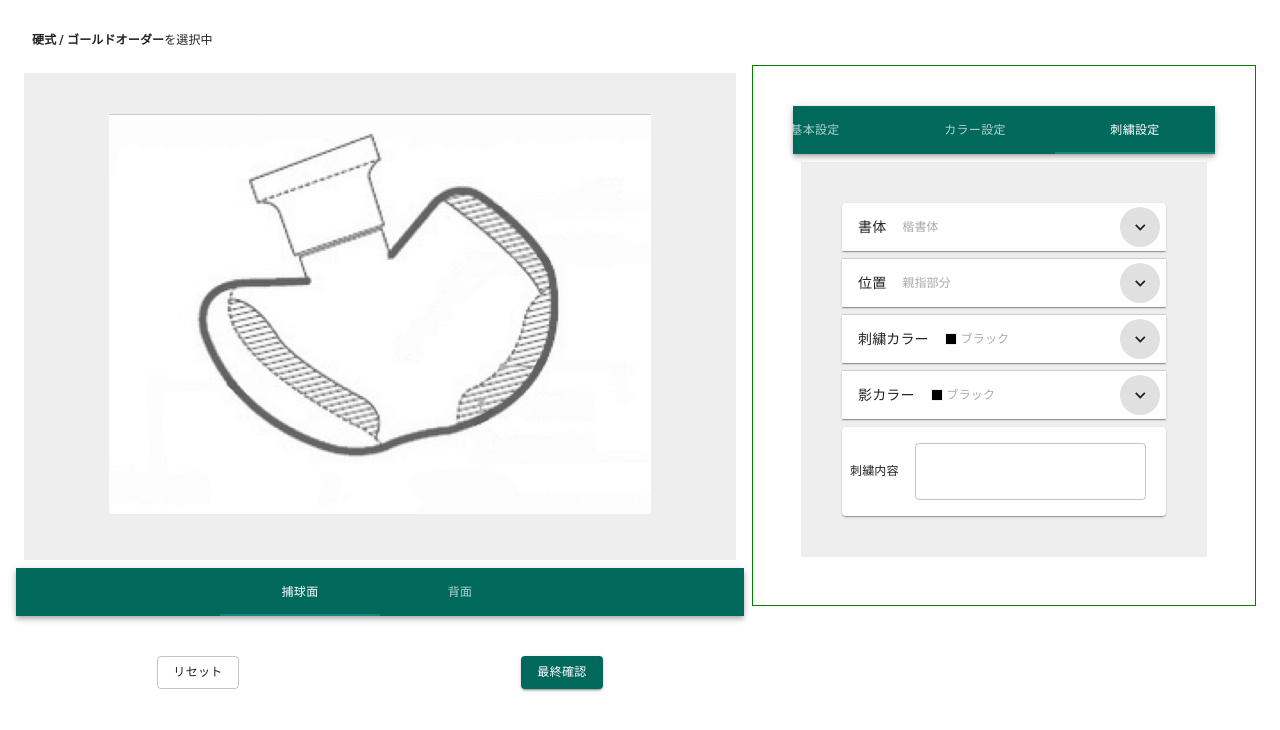
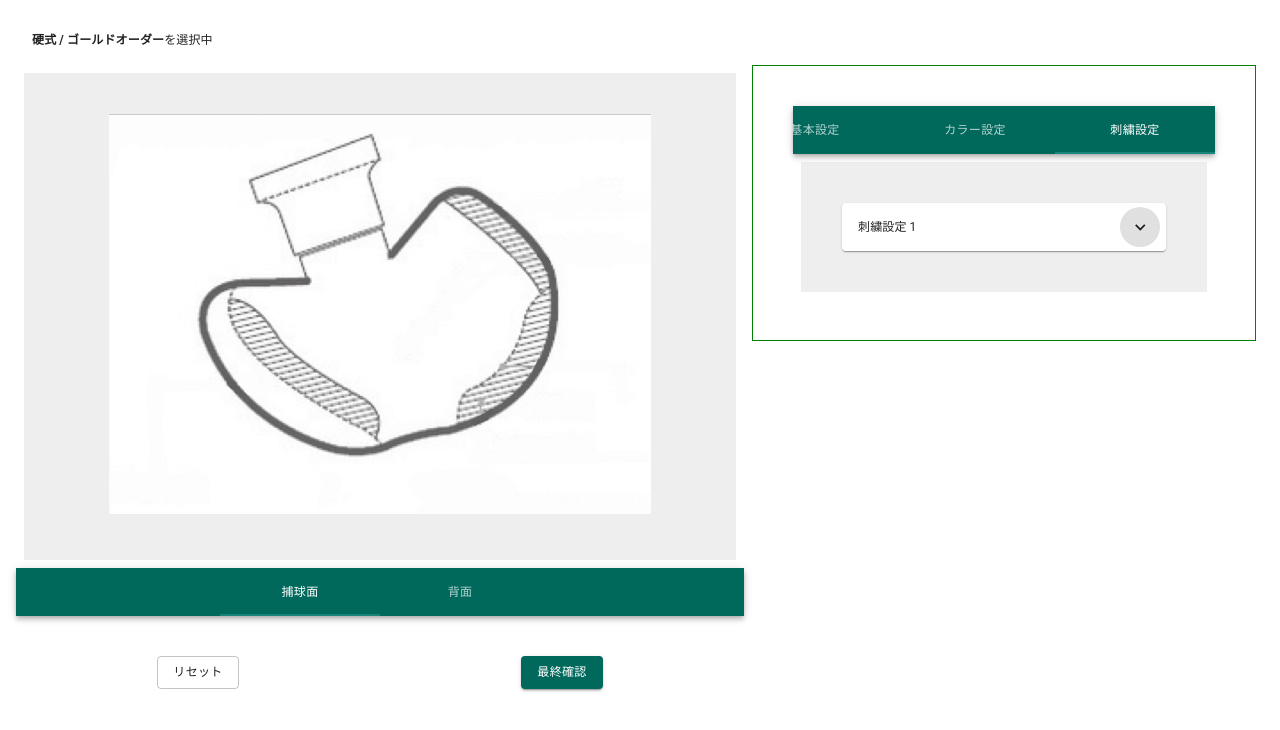
Before and after one commit to tomoki33kurita/bb-order-system, a Next.js app: page / in a window 1280 px wide. Both pictures are taken after a click on the tab "刺繍設定". Shown: the top 730 px of the page. Built offline with nearby package versions, Linux system fonts and the light colour scheme.

Commit message:
Implemented multi embroideries

```diff
--- a/src/components/molecules/AccordionRadio.tsx
+++ b/src/components/molecules/AccordionRadio.tsx
@@ -11,12 +11,13 @@ type Props = {
     value: string
     color?: string
   }[]
+  index: number
   selectedLabel?: string
   selectedColor?: string
-  handleChange?: (event: React.ChangeEvent<HTMLInputElement>) => void
+  handleChange?: (event: React.ChangeEvent<HTMLInputElement>, i: number) => void
 }
 
-const AccordionRadio: React.FC<Props> = ({ summary, selectedLabel, selectedColor, defaultValue, objects, handleChange }) => (
+const AccordionRadio: React.FC<Props> = ({ summary, selectedLabel, selectedColor, defaultValue, objects, index, handleChange }) => (
   <Accordion style={{ marginBottom: '8px' }}>
     <AccordionSummary
       expandIcon={
@@ -41,7 +42,7 @@ const AccordionRadio: React.FC<Props> = ({ summary, selectedLabel, selectedColor
     </AccordionSummary>
     <AccordionDetails>
       <FormControl>
-        <RadioGroup defaultValue={defaultValue} onChange={handleChange}>
+        <RadioGroup defaultValue={defaultValue} onChange={(event) => handleChange(event, index)}>
           {objects.map((obj) => (
             <FormControlLabel
               key={obj.value}
--- a/src/constants/ActionTypes.ts
+++ b/src/constants/ActionTypes.ts
@@ -32,3 +32,4 @@ export const SET_EMBROIDERY_POSITION = 'setEmbroideryPosition'
 export const SET_EMBROIDERY_COLOR = 'setEmbroideryColor'
 export const SET_EMBROIDERY_SHADOW_COLOR = 'setEmbroideryShadowColor'
 export const SET_EMBROIDERY_CONTENT = 'setEmbroideryContent'
+export const SET_EMBROIDERIES = 'setEmbroideries'
--- a/src/container/designations/EmbroiderySet.tsx
+++ b/src/container/designations/EmbroiderySet.tsx
@@ -1,16 +1,11 @@
 import React from 'react'
-import { Box, TextField, Card } from '@material-ui/core'
+import { Box, TextField, Card, Accordion, AccordionSummary, AccordionDetails, Fab } from '@material-ui/core'
+import ExpandMoreIcon from '@material-ui/icons/ExpandMore'
 import AccordionRadio from 'src/components/molecules/AccordionRadio'
 import { State, Action } from 'src/types'
 import TabPanel from 'src/components/molecules/TabPanel'
 import { embroideryTypeFaceObjs, embroideryPositionObjs, embroideryColorObjs, embroideryShadowColorObjs } from 'src/constants/radioObjs/embroidery'
-import {
-  SET_EMBROIDERY_TYPE_FACE,
-  SET_EMBROIDERY_POSITION,
-  SET_EMBROIDERY_COLOR,
-  SET_EMBROIDERY_SHADOW_COLOR,
-  SET_EMBROIDERY_CONTENT,
-} from 'src/constants/ActionTypes'
+import { SET_EMBROIDERIES } from 'src/constants/ActionTypes'
 
 type Props = {
   state: State
@@ -19,61 +14,114 @@ type Props = {
 }
 
 const EmbroiderySet: React.FC<Props> = ({ state, value, dispatch }) => {
-  const { embroideryTypeFace, embroideryPosition, embroideryColor, embroideryShadowColor } = state
+  const { embroideries } = state
+
+  const updateEmbroideries = (
+    event: React.ChangeEvent<HTMLInputElement>,
+    i: number,
+    type: 'embroideryTypeFace' | 'embroideryPosition' | 'embroideryColor' | 'embroideryShadowColor' | 'embroideryContent',
+    objs?: { label: string; value: string; color?: string }[]
+  ) => {
+    const newEmbroideries =
+      type === 'embroideryContent'
+        ? { ...embroideries[i], [type]: event.target.value }
+        : { ...embroideries[i], [type]: objs.filter((prev) => prev.value === event.target.value)[0] }
+
+    return embroideries.reduce((a, c) => {
+      if (c.id === i) a.push(newEmbroideries)
+      if (c.id !== i) a.push(c)
+      return a
+    }, [])
+  }
 
   const handle = {
-    embroideryTypeFace: (event: React.ChangeEvent<HTMLInputElement>) =>
-      dispatch({ type: SET_EMBROIDERY_TYPE_FACE, embroideryTypeFace: embroideryTypeFaceObjs.filter((prev) => prev.value === event.target.value)[0] }),
-    embroideryPosition: (event: React.ChangeEvent<HTMLInputElement>) =>
-      dispatch({ type: SET_EMBROIDERY_POSITION, embroideryPosition: embroideryPositionObjs.filter((prev) => prev.value === event.target.value)[0] }),
-    embroideryColor: (event: React.ChangeEvent<HTMLInputElement>) =>
-      dispatch({ type: SET_EMBROIDERY_COLOR, embroideryColor: embroideryColorObjs.filter((prev) => prev.value === event.target.value)[0] }),
-    embroideryShadowColor: (event: React.ChangeEvent<HTMLInputElement>) =>
-      dispatch({
-        type: SET_EMBROIDERY_SHADOW_COLOR,
-        embroideryShadowColor: embroideryShadowColorObjs.filter((prev) => prev.value === event.target.value)[0],
-      }),
-    embroideryContent: (event: React.ChangeEvent<HTMLInputElement>) =>
-      dispatch({ type: SET_EMBROIDERY_CONTENT, embroideryContent: event.target.value }),
+    embroideryTypeFace: (event: React.ChangeEvent<HTMLInputElement>, i: number) => {
+      dispatch({ type: SET_EMBROIDERIES, embroideries: updateEmbroideries(event, i, 'embroideryTypeFace', embroideryTypeFaceObjs) })
+    },
+    embroideryPosition: (event: React.ChangeEvent<HTMLInputElement>, i: number) =>
+      dispatch({ type: SET_EMBROIDERIES, embroideries: updateEmbroideries(event, i, 'embroideryPosition', embroideryPositionObjs) }),
+    embroideryColor: (event: React.ChangeEvent<HTMLInputElement>, i: number) =>
+      dispatch({ type: SET_EMBROIDERIES, embroideries: updateEmbroideries(event, i, 'embroideryColor', embroideryColorObjs) }),
+    embroideryShadowColor: (event: React.ChangeEvent<HTMLInputElement>, i: number) =>
+      dispatch({ type: SET_EMBROIDERIES, embroideries: updateEmbroideries(event, i, 'embroideryShadowColor', embroideryShadowColorObjs) }),
+    embroideryContent: (event: React.ChangeEvent<HTMLInputElement>, i: number) =>
+      dispatch({ type: SET_EMBROIDERIES, embroideries: updateEmbroideries(event, i, 'embroideryContent') }),
   }
   return (
     <TabPanel value={value} index={2}>
+      {embroideries.map((embroidery, i) => (
+        <Accordion key={`${i}`}>
+          <AccordionSummary
+            expandIcon={
+              <Fab size="small" tabIndex={-1} style={{ boxShadow: 'unset' }}>
+                <ExpandMoreIcon />
+              </Fab>
+            }
+          >
+            {`刺繍設定 ${i + 1}`}
+          </AccordionSummary>
+          <AccordionDetails>
+            <Box m={0.5} ml={'auto'} width={'90%'}>
               <AccordionRadio
                 summary={'書体'}
-        selectedLabel={embroideryTypeFace.label}
-        defaultValue={embroideryTypeFace.value}
+                selectedLabel={embroidery.embroideryTypeFace.label}
+                defaultValue={embroidery.embroideryTypeFace.value}
                 objects={embroideryTypeFaceObjs}
+                index={i}
                 handleChange={handle.embroideryTypeFace}
               />
+            </Box>
+            <Box m={0.5} ml={'auto'} width={'90%'}>
               <AccordionRadio
                 summary={'位置'}
-        selectedLabel={embroideryPosition.label}
-        defaultValue={embroideryPosition.value}
+                selectedLabel={embroidery.embroideryPosition.label}
+                defaultValue={embroidery.embroideryPosition.value}
                 objects={embroideryPositionObjs}
+                index={i}
                 handleChange={handle.embroideryPosition}
               />
+            </Box>
+            <Box m={0.5} ml={'auto'} width={'90%'}>
               <AccordionRadio
                 summary={'刺繍カラー'}
-        selectedLabel={embroideryColor.label}
-        selectedColor={embroideryColor.color}
-        defaultValue={embroideryColor.value}
+                selectedLabel={embroidery.embroideryColor.label}
+                selectedColor={embroidery.embroideryColor.color}
+                defaultValue={embroidery.embroideryColor.value}
                 objects={embroideryColorObjs}
+                index={i}
                 handleChange={handle.embroideryColor}
               />
+            </Box>
+            <Box m={0.5} ml={'auto'} width={'90%'}>
               <AccordionRadio
                 summary={'影カラー'}
-        selectedLabel={embroideryShadowColor.label}
-        selectedColor={embroideryShadowColor.color}
-        defaultValue={embroideryShadowColor.value}
+                selectedLabel={embroidery.embroideryShadowColor.label}
+                selectedColor={embroidery.embroideryShadowColor.color}
+                defaultValue={embroidery.embroideryShadowColor.value}
                 objects={embroideryShadowColorObjs}
+                index={i}
                 handleChange={handle.embroideryShadowColor}
               />
+            </Box>
+            <Box m={0.5} ml={'auto'} width={'90%'}>
               <Card>
                 <Box display="flex" alignItems="center" mx={1} my={2}>
                   <Box mr={2}>刺繍内容</Box>
-          <TextField multiline onChange={handle.embroideryContent} variant="outlined" rows={2} style={{ width: '75%' }} />
+                  <TextField
+                    multiline
+                    onChange={(event) => {
+                      handle.embroideryContent(event as React.ChangeEvent<HTMLInputElement>, i)
+                    }}
+                    variant="outlined"
+                    rows={2}
+                    style={{ width: '75%' }}
+                  />
                 </Box>
               </Card>
+            </Box>
+          </AccordionDetails>
+        </Accordion>
+      ))}
     </TabPanel>
   )
 }
--- a/src/hooks/stateReducer.ts
+++ b/src/hooks/stateReducer.ts
@@ -24,12 +24,19 @@ import {
   SET_TB_ENGRAVED,
   SET_LIST_LININGS_MATERIAL,
   SET_STITCH_COLOR,
-  SET_EMBROIDERY_TYPE_FACE,
-  SET_EMBROIDERY_POSITION,
-  SET_EMBROIDERY_COLOR,
-  SET_EMBROIDERY_SHADOW_COLOR,
-  SET_EMBROIDERY_CONTENT,
+  SET_EMBROIDERIES,
 } from 'src/constants/ActionTypes'
+
+const initialEmbroState = [
+  {
+    id: 0,
+    embroideryTypeFace: { label: '楷書体', value: 'regular' },
+    embroideryPosition: { label: '親指部分', value: 'thumb_finger' },
+    embroideryColor: { label: 'ブラック', value: 'black', color: '#000' },
+    embroideryShadowColor: { label: 'ブラック', value: 'black', color: '#000' },
+    embroideryContent: '',
+  },
+]
 
 export const initialState: State = {
   baseModel: { label: 'M8型', value: 'm8' },
@@ -56,11 +63,7 @@ export const initialState: State = {
   tbEngraved: { label: '有り', value: 'tb_engraved' },
   listLiningsMaterial: { label: 'ムートン(ホワイト)', value: 'mouton_white' },
   stitchColor: { label: 'ブラック', value: 'black', color: '#000' },
-  embroideryTypeFace: { label: '楷書体', value: 'regular' },
-  embroideryPosition: { label: '親指部分', value: 'thumb_finger' },
-  embroideryColor: { label: 'ブラック', value: 'black', color: '#000' },
-  embroideryShadowColor: { label: 'ブラック', value: 'black', color: '#000' },
-  embroideryContent: '',
+  embroideries: initialEmbroState,
 }
 
 export const reducer = (state: State, action: Action): State => {
@@ -113,16 +116,8 @@ export const reducer = (state: State, action: Action): State => {
       return { ...state, listLiningsMaterial: action.listLiningsMaterial }
     case SET_STITCH_COLOR:
       return { ...state, stitchColor: action.stitchColor }
-    case SET_EMBROIDERY_TYPE_FACE:
-      return { ...state, embroideryTypeFace: action.embroideryTypeFace }
-    case SET_EMBROIDERY_POSITION:
-      return { ...state, embroideryPosition: action.embroideryPosition }
-    case SET_EMBROIDERY_COLOR:
-      return { ...state, embroideryColor: action.embroideryColor }
-    case SET_EMBROIDERY_SHADOW_COLOR:
-      return { ...state, embroideryShadowColor: action.embroideryShadowColor }
-    case SET_EMBROIDERY_CONTENT:
-      return { ...state, embroideryContent: action.embroideryContent }
+    case SET_EMBROIDERIES:
+      return { ...state, embroideries: action.embroideries }
     default:
       return state
   }
--- a/src/styles/MuiTheme.ts
+++ b/src/styles/MuiTheme.ts
@@ -40,6 +40,7 @@ const theme = createMuiTheme({
       root: {
         paddingTop: '0px',
         marginLeft: '16px',
+        display: 'unset',
       },
     },
     MuiOutlinedInput: {
```
Also changed, not shown: src/types/index.ts (+8 -5 lines). Lines whose indentation alone changed are shown as unchanged.
